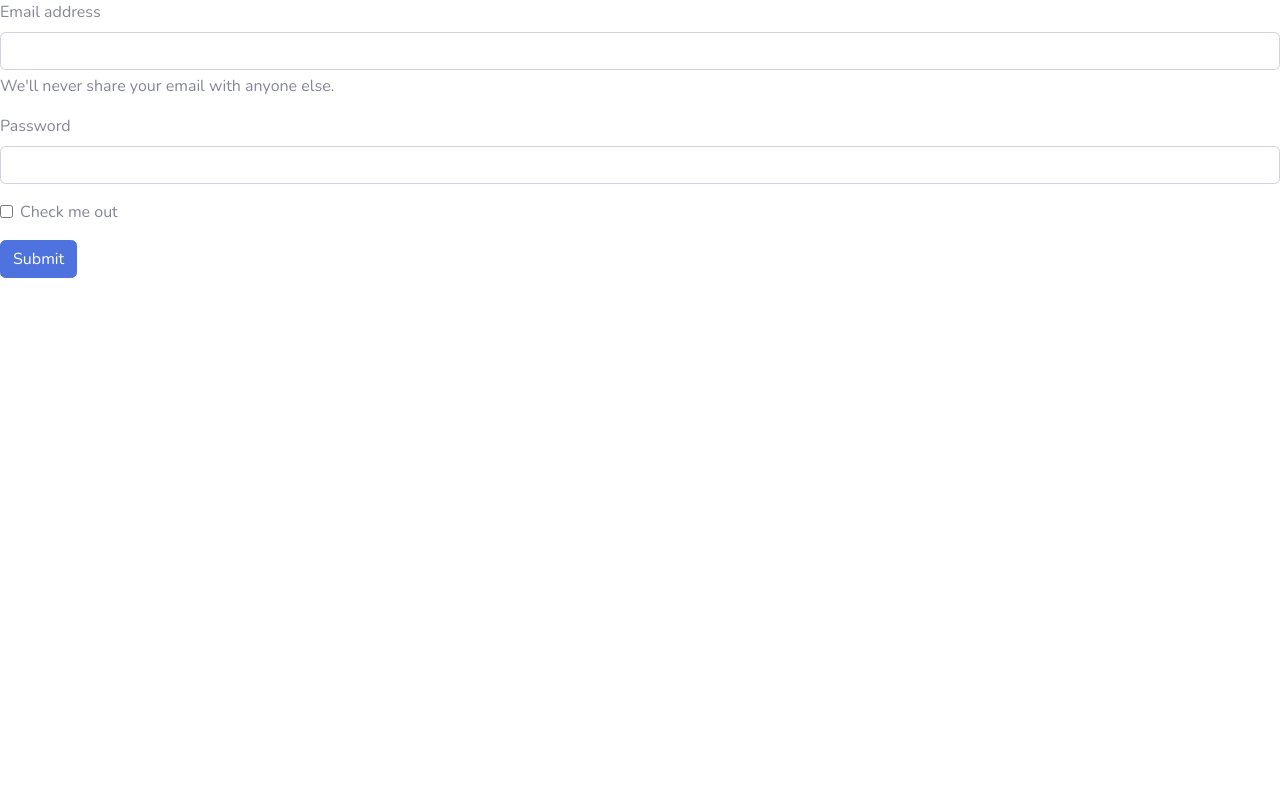
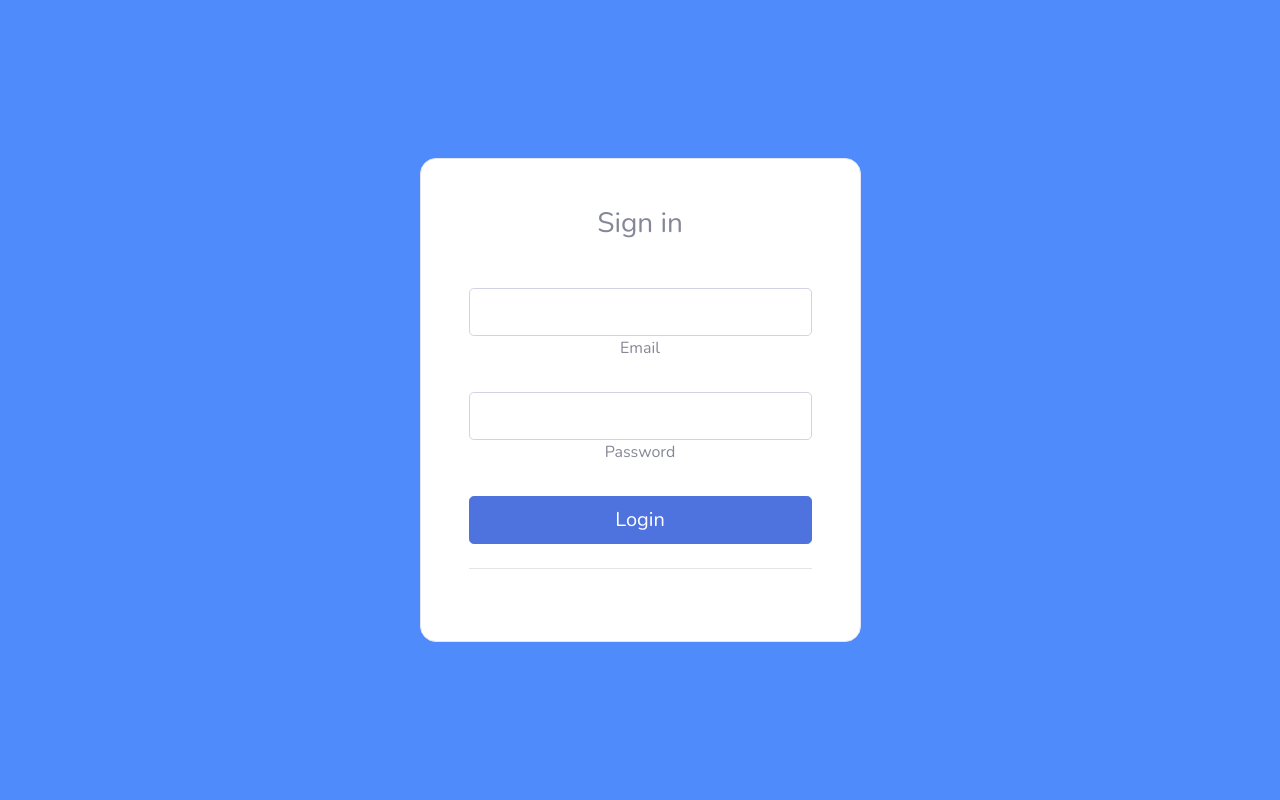
Before and after one commit to zunerazaidi/Django_Login_System, a Django app: page / in a window 1280 px wide. Run offline with Django 4.2, Linux system fonts and the light colour scheme; some libraries are stand-ins or nearby versions.

Commit message:
Adding login template

```diff
--- a/django_project/urls.py
+++ b/django_project/urls.py
@@ -3,6 +3,6 @@ from django.urls import include, path
 
 urlpatterns = [
     path("admin/", admin.site.urls),
-
-    path('', include('pages.urls')),
+   # path("login/", include('django.contrib.auth.urls')),
+    path("", include('pages.urls')),
 ]
--- a/pages/urls.py
+++ b/pages/urls.py
@@ -4,7 +4,7 @@ from . import views
 
 urlpatterns = [
     path('', views.login_page, name='login'),
-    path('list', views.team_member_list, name='team_member_list'),
+    path('member_list/', views.team_member_list, name='team_member_list'),
     path('add', views.add_team_member, name='add_team_member'),
     path('edit', views.edit_team_member, name='edit_team_member'),
 ]
--- a/pages/views.py
+++ b/pages/views.py
@@ -1,11 +1,22 @@
-from django.http import HttpResponse
-from django.shortcuts import render
+from django.shortcuts import render, redirect
 from .models import Member
-
+from django.contrib.auth import authenticate, login, logout
+from django.contrib import messages
 
 
 def login_page(request):
-    return render(request, 'login_page.html', {})
+    if request.method == "POST":
+        email = Member.email
+        password = Member.password
+        user = authenticate(request, email=email, password=password)
+        if user is not None:
+            login(request, user)
+            return redirect('Member_list/')
+        else:
+            messages.success(request, ("There was error an error logging in, Try Again!"))
+            return redirect('')
+    else:
+        return render(request, 'login_page.html', {})
 def team_member_list(request):
     all_members = Member.objects.all
     member_count = Member.objects.all().count()
--- a/templates/login_page.html
+++ b/templates/login_page.html
@@ -1,27 +1,31 @@
+
 {% extends 'base.html' %}
 
 {% block title %} Login {% endblock %}
 
 {% block content %}
-<html>
-<body>
-<form>
-    <div class="mb-3">
-        <label for="exampleInputEmail1" class="form-label">Email address</label>
-        <input type="email" class="form-control" id="exampleInputEmail1" aria-describedby="emailHelp">
-        <div id="emailHelp" class="form-text">We'll never share your email with anyone else.</div>
+<section class="vh-100" style="background-color: #508bfc;">
+    <div class="container py-5 h-100">
+        <div class="row d-flex justify-content-center align-items-center h-100">
+            <div class="col-12 col-md-8 col-lg-6 col-xl-5">
+                <div class="card shadow-2-strong" style="border-radius: 1rem;">
+                    <div class="card-body p-5 text-center">
+                        <h3 class="mb-5">Sign in</h3>
+                        <div class="form-outline mb-4">
+                            <input type="email" id="email" class="form-control form-control-lg" />
+                            <label class="form-label" for="email">Email</label>
+                        </div>
+                        <div class="form-outline mb-4">
+                            <input type="password" id="password" class="form-control form-control-lg" />
+                            <label class="form-label" for="password">Password</label>
+                        </div>
+                        <button class="btn btn-primary btn-lg btn-block" type="submit">Login</button>
+
+                        <hr class="my-4">
+                    </div>
+                </div>
+            </div>
+        </div>
     </div>
-    <div class="mb-3">
-        <label for="exampleInputPassword1" class="form-label">Password</label>
-        <input type="password" class="form-control" id="exampleInputPassword1">
-    </div>
-    <div class="mb-3 form-check">
-        <input type="checkbox" class="form-check-input" id="exampleCheck1">
-        <label class="form-check-label" for="exampleCheck1">Check me out</label>
-    </div>
-    <button type="submit" class="btn btn-primary">Submit</button>
-</form>
-</body>
-</html>
-
+</section>
 {% endblock %}
```
